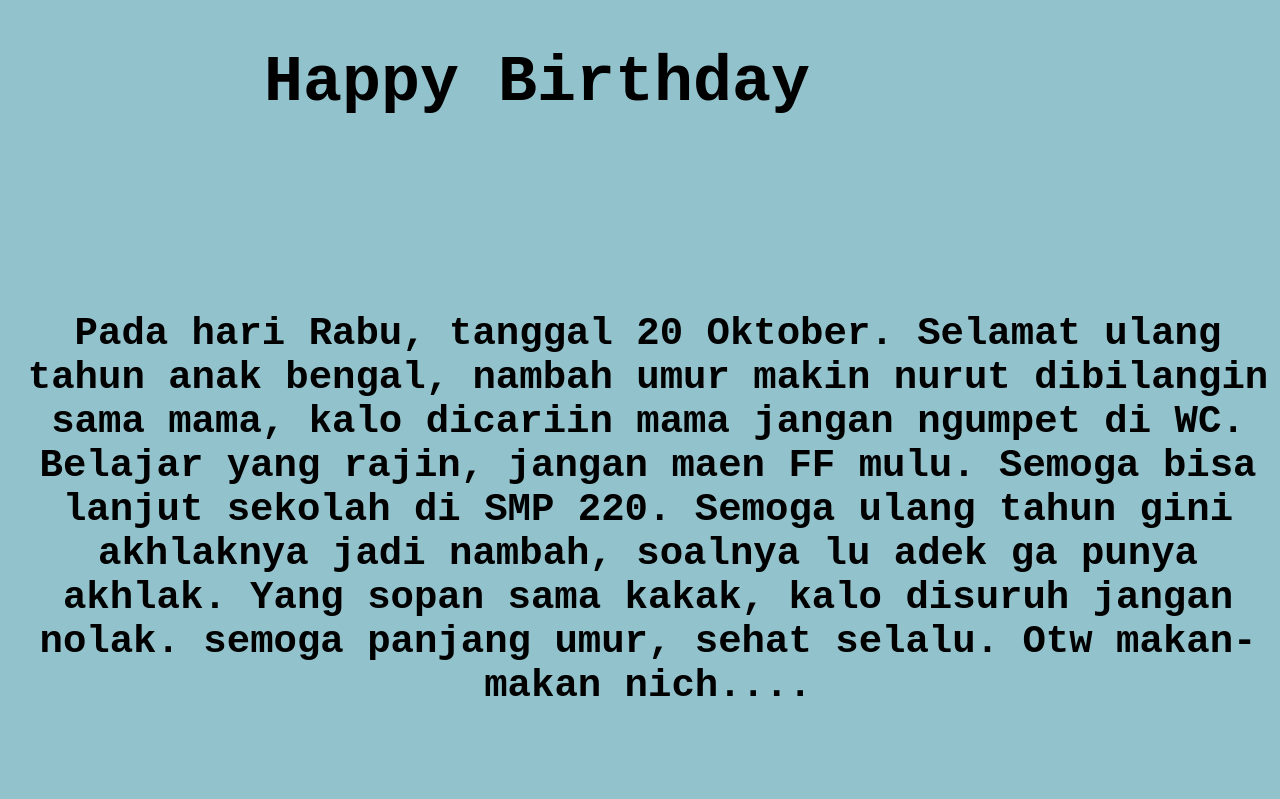
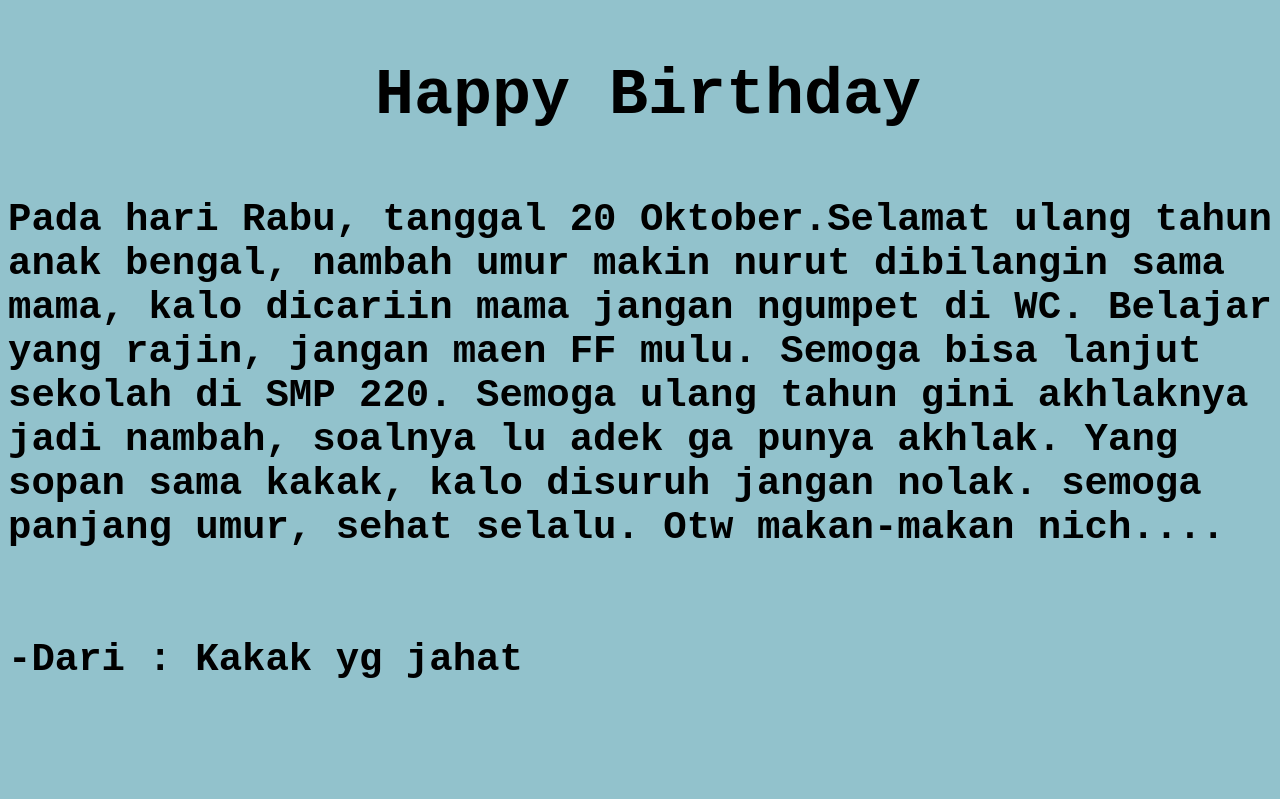
Before and after one commit to litha-octa/BirthdayCard, a plain HTML site: page index.html in a window 1280 px wide. Both pictures are taken after a click on the button "Simpan". Shown: the top 799 px of the page. Drawn offline with Linux system fonts and the light colour scheme.

Commit message:
add align text

```diff
--- a/index.css
+++ b/index.css
@@ -71,14 +71,9 @@
 	font-family: monospace;
 	font-weight: bold;
 	font-size: 5em;
-	margin-top: 20%;
-	 margin-left: 20%;
-}
-#demo{
-	font-family: monospace;
-	font-weight: bold;
-	font-size: 5em;
-	margin-bottom: 15%;
+	margin-top: 1%;
+	text-align: center;
+
 }
 #messages{
 	font-family: monospace;
--- a/index.html
+++ b/index.html
@@ -8,9 +8,8 @@
 </head>
 <body id="bg">
 	<table id="box" border="0">
-		<text id="welcome" align="center" >Welcome</text>
-		<p  id="demo" align="center"></p>
-		<p  id="messages" align="center"></p>
+		<p id="welcome">Welcome</p>
+		<p  id="messages"></p>
 		<tr  class="inputName">
 
 			<td colspan = "2" class="optext">
--- a/myScript.js
+++ b/myScript.js
@@ -29,12 +29,10 @@ function menampilkan_nama() {
 
   let hbd = document.getElementById("welcome").value;
   let nama = document.getElementById("nama").value;
-  document.getElementById("welcome").innerHTML = " Happy Birthday";
-  document.getElementById("demo").innerHTML = `${nama}`;
+  document.getElementById("welcome").innerHTML = ` Happy Birthday<br>${nama}` ;
   document.getElementById(
     "messages"
-  ).innerHTML = `Pada hari ${myDays[thisDay]},  tanggal ${day} ${months[month]}.
-                    Selamat ulang tahun anak bengal,
+  ).innerHTML = ` Pada hari ${myDays[thisDay]},  tanggal ${day} ${months[month]}.Selamat ulang tahun anak bengal,
                     nambah umur makin nurut dibilangin sama mama,
                     kalo dicariin mama jangan ngumpet di WC.
                     Belajar yang rajin, jangan maen FF mulu.
@@ -43,5 +41,5 @@ function menampilkan_nama() {
                     soalnya lu adek ga punya akhlak.
                     Yang sopan sama kakak, kalo disuruh jangan nolak.
                     semoga panjang umur, sehat selalu.
-                    Otw makan-makan nich....<br><br><br> -Dari : Kakak yg jahat `;
+                    Otw makan-makan nich....<br><br><br> -Dari : Kakak yg jahat`;
 }
```
